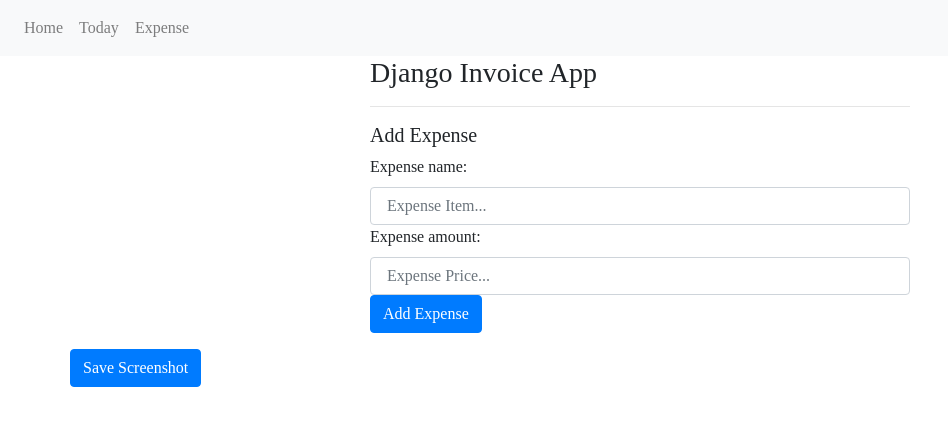
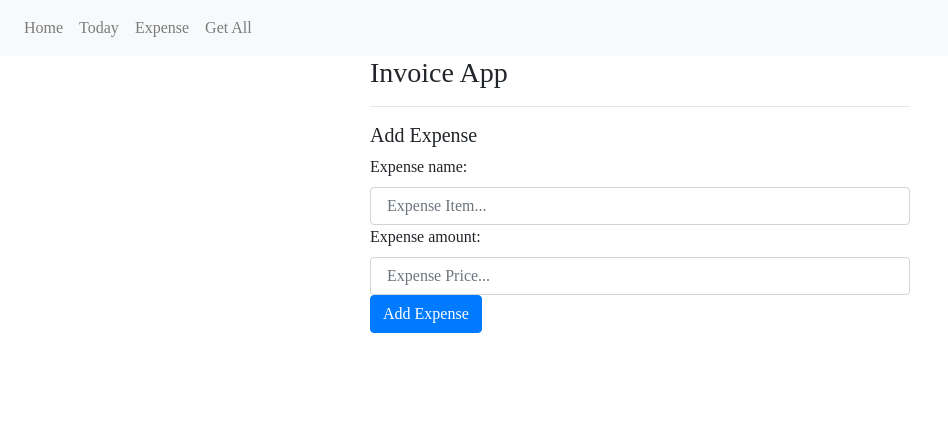
Before and after one commit to PhucQuach1907/invoice, a Django app: page /expense/ in a window 1280 px wide. Shown: the top 426 px of the page, without its empty margins (0-948 px from the left). Run offline with Django 3.2, Linux system fonts and the light colour scheme; some libraries are stand-ins or nearby versions.

Commit message:
first commit

```diff
--- a/api/models.py
+++ b/api/models.py
@@ -9,6 +9,3 @@
 
     def __str__(self):
         return f'{self.product_name} added.'
-
-class Screenshot(models.Model):
-    screenshot = models.ImageField(upload_to='img/screenshots/', help_text='Html2canvas screenshot')
--- a/api/urls.py
+++ b/api/urls.py
@@ -1,11 +1,9 @@
 from django.urls import path
 from . import views
-from .views import *
 
 urlpatterns = [
     path('', views.api_overview, name='overview'),
     path('invoices/', views.invoice_list, name='invoice_list'),
     path('today/', views.get_latest_entries, name='latest_entry'),
     path('invoice/<str:date>/', views.get_by_date),
-    path('api/save_screenshot', SaveScreenshot.as_view(), name='save-screenshot')
 ]
--- a/invoice/templates/base.html
+++ b/invoice/templates/base.html
@@ -1,65 +1,7 @@
 {% load static %}
-{% comment %} $(function() {
-  $("#submit").click(function() {
-      html2canvas($("#section_to_capture"), {
-          onrendered: function(canvas) {
-
-  function b64toBlob(b64Data, contentType, sliceSize) {
-      contentType = contentType || '';
-      sliceSize = sliceSize || 512;
-
-      var byteCharacters = atob(b64Data);
-      var byteArrays = [];
-
-      for (var offset = 0; offset < byteCharacters.length; offset += sliceSize) {
-          var slice = byteCharacters.slice(offset, offset + sliceSize);
-          var byteNumbers = new Array(slice.length);
-          for (var i = 0; i < slice.length; i++) {
-              byteNumbers[i] = slice.charCodeAt(i);
-          }
-          var byteArray = new Uint8Array(byteNumbers);
-          byteArrays.push(byteArray);
-      }
-
-    var blob = new Blob(byteArrays, {type: contentType});
-    return blob;
-}
-
-  image_data = canvas.toDataURL('image/png'); #  use can use image/jpg to generate JPG format image
-  var block = image_data.split(";");
-  var contentType = block[0].split(":")[1]
-  var realData = block[1].split(",")[1];
-
-  var blob = b64toBlob(realData, contentType);
-  var formData = new FormData();
-  formData.append("screenshot", blob, 'screenshot.png');
-
-    $.ajax({
-          url: "/api/save_screenshot/",
-          type: "POST",
-          timeout: 0,
-          processData: false,
-          mimeType: "multipart/form-data",
-          contentType: false,
-          data: formData,
-          dataType:"json",
-          success: function (data) {
-                 alert("Screenshot saved successfully!");
-          },
-          error: function (e) {
-              console.log(e);
-          }
-          }).done(function(o) {
-
-         });
-          }
-      });
-  });
-}); {% endcomment %}
 <!DOCTYPE html>
 <html lang="en">
   <head>
-      <script type=”text/javascript” src=”https://cdnjs.cloudflare.com/ajax/libs/html2canvas/0.4.1/html2canvas.min.js"></script>
     <meta charset="UTF-8" />
     <meta name="viewport" content="width=device-width, initial-scale=1.0" />
     <title>Daily Entry</title>
@@ -77,21 +19,12 @@
       <div class="row">
         <div class="col-md-3 col-lg-3"></div>
         <div class="col-md-6 col-lg-6">
-          <h3>Django Invoice App</h3>
+          <h3>Invoice App</h3>
           <hr />
           {% block content %} {% endblock content %}
         </div>
         <div class="col-md-3 col-lg-3"></div>
       </div>
     </div>
-    {% comment %} --------------------------------------------------------------------------------------------------- {% endcomment %}
-    <div class="container">
-      <div class="row">
-        <div class="col-xs-12">
-          <div id="section_to_capture"></div>
-          <button type="button" id="submit" class="btn btn-primary">Save Screenshot</button>
-        </div>
-      </div>
-    </div>
   </body>
 </html>
--- a/invoice/templates/navbar.html
+++ b/invoice/templates/navbar.html
@@ -9,5 +9,8 @@
     <li class="nav-item">
       <a class="nav-link" href="/expense/">Expense</a>
     </li>
+    <li class="nav-item">
+      <a class="nav-link" href="/get_all/">Get All</a>
+    </li>
   </ul>
 </nav>
--- a/invoice/urls.py
+++ b/invoice/urls.py
@@ -1,12 +1,7 @@
 from django.contrib import admin
 from django.urls import path, include
 
-from project import settings
-from . views import ListSoldItems, GetLatestSoldItems, AddNewItem, get_by_date, AddNewExpense
-
-from . import views
-from django.conf import settings
-from django.conf.urls.static import static
+from . views import ListSoldItems, GetLatestSoldItems, AddNewItem, get_by_date, AddNewExpense, GetAll
 
 
 urlpatterns = [
@@ -14,6 +9,5 @@
     path('today/', GetLatestSoldItems.as_view(), name='today'),
     path('search/', get_by_date, name='search'),
     path('expense/', AddNewExpense.as_view(), name='expense'),
-    # path('', views.home)
+    path('get_all/', GetAll.as_view(), name='get all'),
 ]
-# ] + static(settings.MEDIA_URL, document_root=settings.MEDIA_ROOT)
--- a/invoice/views.py
+++ b/invoice/views.py
@@ -8,11 +8,6 @@
 
 from .models import Invoice, Expense
 from .forms import AddItemForm, AddExpenseForm
-
-import random
-import pyautogui
-from django.conf import settings
-from django.contrib import messages
 
 
 class ListSoldItems(ListView):
@@ -86,11 +81,12 @@
     else:
         return HttpResponse('No Data Found!')
 
-# def home(request):
-#    if request.method == "POST":
-#       ss = pyautogui.screenshot()
-#       img = f'myimg{random.randint(1000,9999)}.png'
-#       ss.save(settings.MEDIA_ROOT/img)
-#       messages.success(request,'screenshot has been taken')
-#       return render(request,'base.html',{'img':img})
-#    return render(request,'base.html')
+class GetAll(ListView):
+    queryset = Invoice.objects.all().values()
+    template_name = 'invoice/get_all.html'
+
+    def get_context_data (self):
+        context = super().get_context_data()
+        context['expenses']= Expense.objects.all().values()
+        context['amount'] = Invoice.objects.all().values()
+        return context
--- a/project/settings.py
+++ b/project/settings.py
@@ -43,8 +43,6 @@
     # 'media.apps.MediaConfig'
 ]
 
-# MEDIA_URL = '/media/'
-# MEDIA_ROOT = BASE_DIR/'media'
 
 MIDDLEWARE = [
     'django.middleware.security.SecurityMiddleware',
--- a/project/urls.py
+++ b/project/urls.py
@@ -20,5 +20,4 @@
     path('admin/', admin.site.urls),
     path('', include('invoice.urls')),
     path('api/', include('api.urls')),
-    # path('', include('media.urls'))
 ]
```
Also changed, not shown: api/serializer.py (+1 -8 lines), api/views.py (+2 -7 lines), invoice/templates/invoice/get_all.html (added, +36 -0 lines), invoice/templates/screenshot.js (deleted, +0 -7 lines), README.md, static/css/base.css (line endings or trailing spaces). Lines whose indentation alone changed are shown as unchanged.
